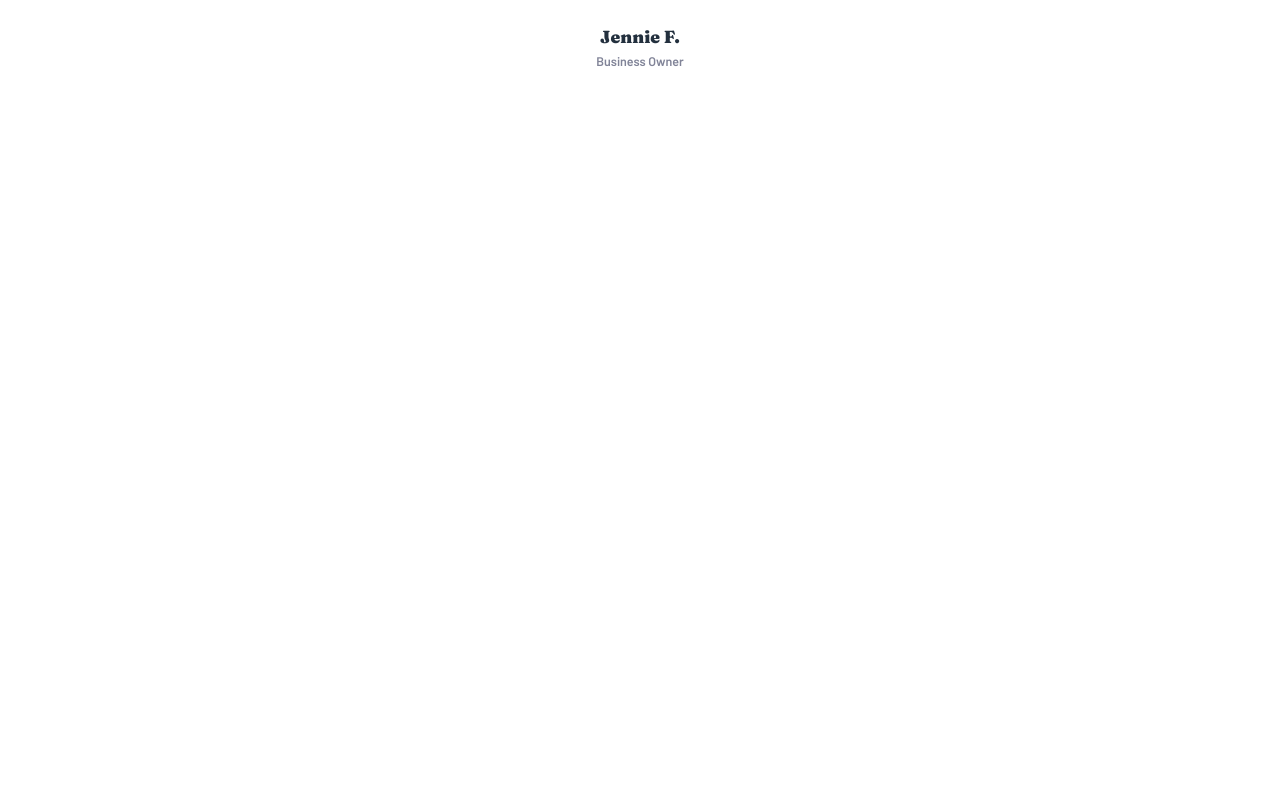
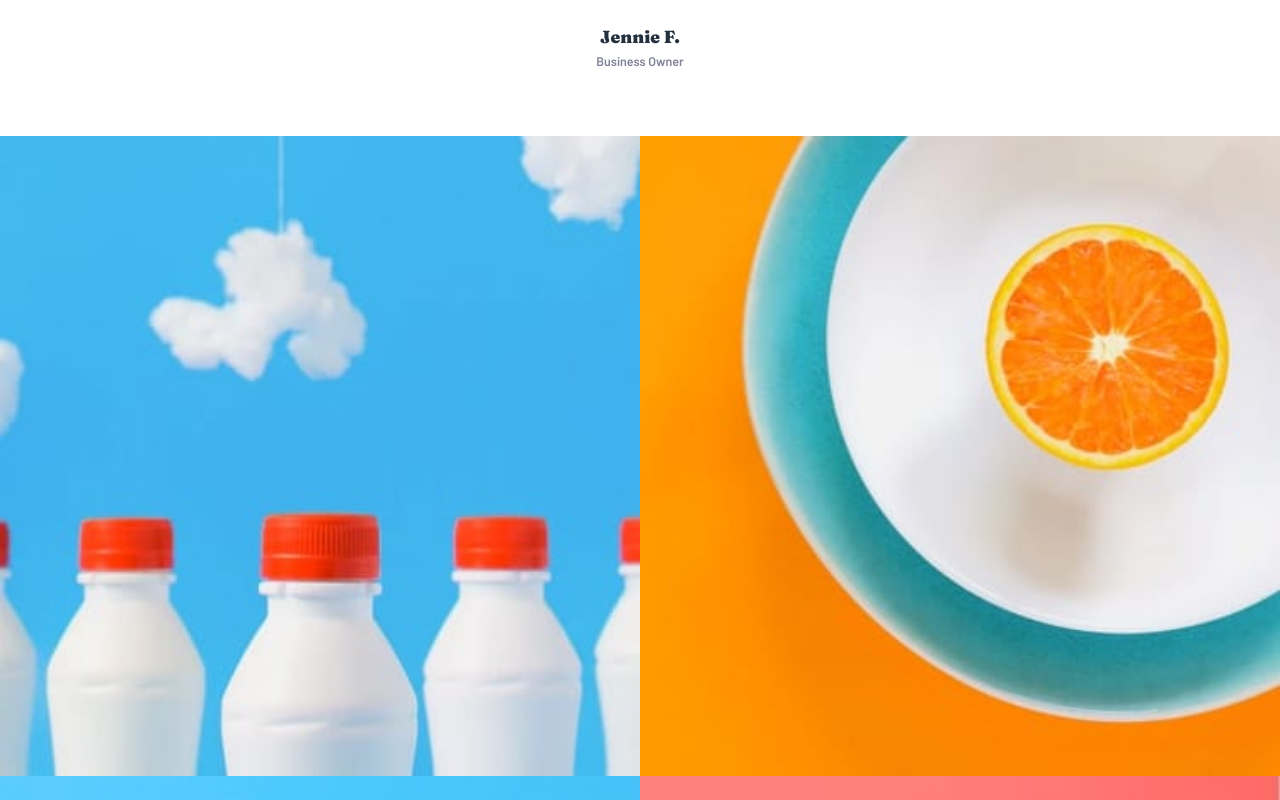
Before and after one commit to skyv26/Sunnyside-agency-landing-page, a React (Vite) app: page / in a window 1280 px wide. Shown: the part 8420-9220 px from the top of the page. Before the commit the page ends 8556 px from the top, so only its background shows below. Built offline with nearby package versions, Linux system fonts and the light colour scheme.

Commit message:
Fix the naming issue

```diff
--- a/src/App.jsx
+++ b/src/App.jsx
@@ -3,6 +3,7 @@ import Header from './components/Header/Header';
 import HeroBanner from './components/HeroBanner/HeroBanner';
 import Feature from './components/Feature/Feature';
 import Testimonial from './components/Testimonial/Testimonial';
+import Gallery from './components/Interactive/Gallery';
 
 const App = () => (
   <>
@@ -10,6 +11,7 @@ const App = () => (
     <HeroBanner />
     <Feature />
     <Testimonial />
+    <Gallery />
   </>
 );
 
--- a/src/components/Interactive/Gallery.jsx
+++ b/src/components/Interactive/Gallery.jsx
@@ -1,6 +1,6 @@
 import React from 'react';
 import { GalleryContainer, Image } from './Gallery.styled';
-import GalleryMilkBottle from '../../assets/images/mobile/image-gallery-milkbottle.jpg';
+import GalleryMilkBottle from '../../assets/images/mobile/image-gallery-milkbottles.jpg';
 import GalleryOrange from '../../assets/images/mobile/image-gallery-orange.jpg';
 import GalleryCone from '../../assets/images/mobile/image-gallery-cone.jpg';
 import GallerySugarCubes from '../../assets/images/mobile/image-gallery-sugar-cubes.jpg';
--- a/src/components/Interactive/Gallery.styled.jsx
+++ b/src/components/Interactive/Gallery.styled.jsx
@@ -8,4 +8,7 @@ export const GalleryContainer = styled.div`
 
 export const Image = styled.img`
   display: inline-block;
+  object-fit: contain;
+  width: calc(100%/2);
+  object-position: top;
 `;
```
